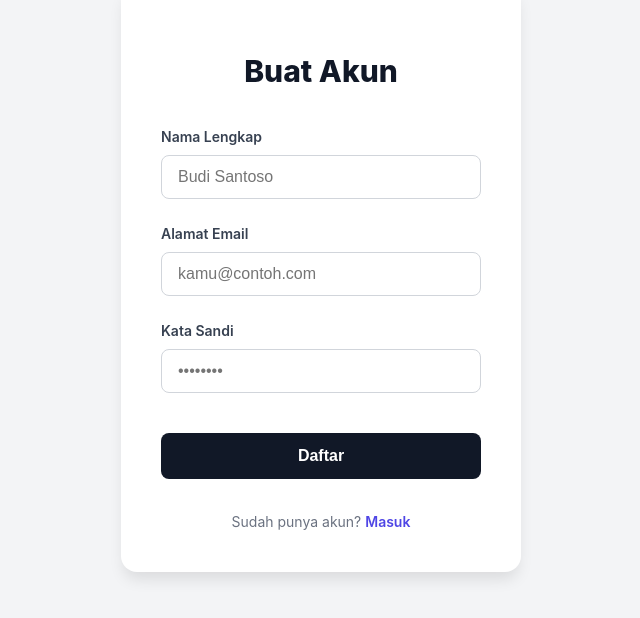
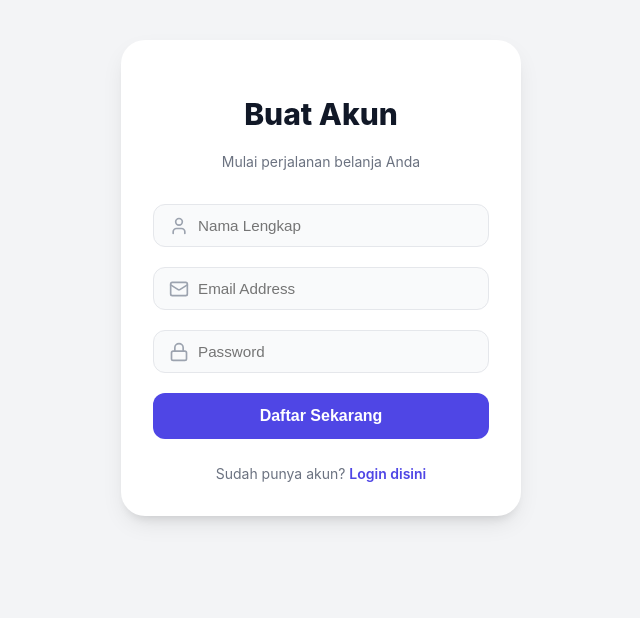
Before and after one commit to ravano-2464/Ravano-Shop-FE, a React (Vite) app: page /register in a window 1280 px wide. Shown: the part 122-740 px from the top of the page, without its empty margins (319-959 px from the left). Built offline with nearby package versions, Linux system fonts and the light colour scheme; no server answers.

Commit message:
Fixing Toast Massage And Design Register Pages

```diff
--- a/src/hooks/Auth/useAuth.js
+++ b/src/hooks/Auth/useAuth.js
@@ -1,7 +1,6 @@
 import { useContext } from 'react';
 import { AuthContext } from '../../context/AuthContext';
 import axios from 'axios';
-import toast from 'react-hot-toast';
 
 const BASE_URL = import.meta.env.VITE_API_BASE_URL;
 
@@ -15,7 +14,6 @@ const useAuth = () => {
   const { user, login, logout } = context;
 
   const loginUser = async (email, password) => {
-    const toastId = toast.loading('Signing in...');
     try {
       const response = await axios.post(`${BASE_URL}/auth/login`, {
         email,
@@ -23,18 +21,14 @@ const useAuth = () => {
       });
       if (response.data) {
         login(response.data);
-        toast.success('Welcome back!', { id: toastId });
         return true;
       }
-    } catch (error) {
-      const message = error.response?.data?.error || 'Login failed';
-      toast.error(message, { id: toastId });
+    } catch {
       return false;
     }
   };
 
   const registerUser = async (name, email, password) => {
-    const toastId = toast.loading('Creating account...');
     try {
       const response = await axios.post(`${BASE_URL}/auth/register`, {
         name,
@@ -43,19 +37,15 @@ const useAuth = () => {
       });
       if (response.data) {
         login(response.data);
-        toast.success('Account created successfully!', { id: toastId });
         return true;
       }
-    } catch (error) {
-      const message = error.response?.data?.error || 'Registration failed';
-      toast.error(message, { id: toastId });
+    } catch {
       return false;
     }
   };
 
   const logoutUser = () => {
     logout();
-    toast.success('Logged out successfully');
   };
 
   return {
--- a/src/pages/Register.jsx
+++ b/src/pages/Register.jsx
@@ -1,8 +1,9 @@
 import React, { useState } from 'react';
+import { createUseStyles } from 'react-jss';
+import { User, Mail, Lock, X, Loader2 } from 'lucide-react';
 import { Link, useNavigate } from 'react-router-dom';
-import { createUseStyles } from 'react-jss';
-import useAuth from '../hooks/Auth/useAuth';
-import { useLanguage } from '../context/LanguageContext';
+import axios from 'axios';
+import toast, { Toaster } from 'react-hot-toast';
 
 const useStyles = createUseStyles({
   container: {
@@ -10,80 +11,97 @@ const useStyles = createUseStyles({
     display: 'flex',
     alignItems: 'center',
     justifyContent: 'center',
-    backgroundColor: '#f3f4f6',
+    backgroundColor: '#F3F4F6',
     padding: '1rem',
   },
   card: {
     backgroundColor: 'white',
-    padding: '2.5rem',
-    borderRadius: '1rem',
-    boxShadow: '0 10px 15px -3px rgba(0, 0, 0, 0.1)',
     width: '100%',
     maxWidth: '400px',
+    padding: '2rem',
+    borderRadius: '1.5rem',
+    boxShadow:
+      '0 10px 25px -5px rgba(0, 0, 0, 0.1), 0 8px 10px -6px rgba(0, 0, 0, 0.1)',
+  },
+  header: {
+    textAlign: 'center',
+    marginBottom: '2rem',
   },
   title: {
     fontSize: '1.875rem',
     fontWeight: '800',
     color: '#111827',
-    textAlign: 'center',
-    marginBottom: '2rem',
+    marginBottom: '0.5rem',
+  },
+  subtitle: {
+    color: '#6B7280',
+    fontSize: '0.875rem',
   },
   form: {
     display: 'flex',
     flexDirection: 'column',
-    gap: '1.5rem',
+    gap: '1.25rem',
   },
   inputGroup: {
-    display: 'flex',
-    flexDirection: 'column',
-    gap: '0.5rem',
+    position: 'relative',
   },
-  label: {
-    fontSize: '0.875rem',
-    fontWeight: '600',
-    color: '#374151',
+  icon: {
+    position: 'absolute',
+    left: '1rem',
+    top: '50%',
+    transform: 'translateY(-50%)',
+    color: '#9CA3AF',
+    pointerEvents: 'none',
   },
   input: {
-    padding: '0.75rem 1rem',
-    borderRadius: '0.5rem',
-    border: '1px solid #d1d5db',
-    fontSize: '1rem',
+    width: '100%',
+    padding: '0.75rem 1rem 0.75rem 2.75rem',
+    borderRadius: '0.75rem',
+    border: '1px solid #E5E7EB',
+    backgroundColor: '#F9FAFB',
+    fontSize: '0.95rem',
+    color: '#1F2937',
+    transition: 'all 0.2s',
     outline: 'none',
-    transition: 'all 0.2s',
     '&:focus': {
-      borderColor: '#4f46e5',
-      boxShadow: '0 0 0 3px rgba(79, 70, 229, 0.1)',
+      borderColor: '#4F46E5',
+      backgroundColor: 'white',
+      boxShadow: '0 0 0 4px rgba(79, 70, 229, 0.1)',
     },
   },
   button: {
-    backgroundColor: '#111827',
+    width: '100%',
+    padding: '0.875rem',
+    backgroundColor: '#4F46E5',
     color: 'white',
-    padding: '0.875rem',
-    borderRadius: '0.5rem',
+    border: 'none',
+    borderRadius: '0.75rem',
+    fontSize: '1rem',
     fontWeight: '600',
-    border: 'none',
     cursor: 'pointer',
-    fontSize: '1rem',
-    marginTop: '1rem',
     transition: 'background-color 0.2s',
+    display: 'flex',
+    justifyContent: 'center',
+    alignItems: 'center',
+    gap: '0.5rem',
     '&:hover': {
-      backgroundColor: '#000000',
+      backgroundColor: '#4338CA',
     },
     '&:disabled': {
-      opacity: 0.7,
+      backgroundColor: '#9CA3AF',
       cursor: 'not-allowed',
     },
   },
   footer: {
-    marginTop: '2rem',
+    marginTop: '1.5rem',
     textAlign: 'center',
     fontSize: '0.875rem',
-    color: '#6b7280',
+    color: '#6B7280',
   },
   link: {
-    color: '#4f46e5',
+    color: '#4F46E5',
+    fontWeight: '600',
     textDecoration: 'none',
-    fontWeight: '600',
     '&:hover': {
       textDecoration: 'underline',
     },
@@ -93,87 +111,171 @@ const useStyles = createUseStyles({
 const Register = () => {
   const classes = useStyles();
   const navigate = useNavigate();
-  const { registerUser } = useAuth();
-  const { t } = useLanguage();
   const [formData, setFormData] = useState({
     name: '',
     email: '',
     password: '',
   });
-  const [isSubmitting, setIsSubmitting] = useState(false);
+  const [loading, setLoading] = useState(false);
+  const BASE_URL = import.meta.env.VITE_API_BASE_URL;
 
   const handleChange = (e) => {
     setFormData({ ...formData, [e.target.name]: e.target.value });
   };
 
-  const handleSubmit = async (e) => {
+  const handleRegister = async (e) => {
     e.preventDefault();
-    setIsSubmitting(true);
-    const success = await registerUser(
-      formData.name,
-      formData.email,
-      formData.password,
-    );
-    if (success) {
-      navigate('/');
+    setLoading(true);
+
+    try {
+      await axios.post(`${BASE_URL}/auth/register`, formData);
+
+      toast.success(
+        (t) => (
+          <div style={{ display: 'flex', alignItems: 'center', width: '100%' }}>
+            <span style={{ flex: 1 }}>Registrasi berhasil! Silakan login.</span>
+            <button
+              onClick={() => toast.dismiss(t.id)}
+              style={{
+                background: 'transparent',
+                border: 'none',
+                cursor: 'pointer',
+                marginLeft: '0.5rem',
+                color: 'inherit',
+                display: 'flex',
+                alignItems: 'center',
+              }}
+            >
+              <X size={16} />
+            </button>
+          </div>
+        ),
+        {
+          duration: 5000,
+          style: {
+            background: '#D1FAE5',
+            color: '#065F46',
+            fontWeight: '600',
+            border: '1px solid #6EE7B7',
+            borderRadius: '0.75rem',
+            padding: '1rem 1.5rem',
+          },
+          iconTheme: {
+            primary: '#10B981',
+            secondary: '#D1FAE5',
+          },
+        },
+      );
+
+      navigate('/login');
+    } catch (error) {
+      const errorMsg = error.response?.data?.error || 'Gagal mendaftar';
+      toast.error(
+        (t) => (
+          <div style={{ display: 'flex', alignItems: 'center', width: '100%' }}>
+            <span style={{ flex: 1 }}>{errorMsg}</span>
+            <button
+              onClick={() => toast.dismiss(t.id)}
+              style={{
+                background: 'transparent',
+                border: 'none',
+                cursor: 'pointer',
+                marginLeft: '0.5rem',
+                color: 'inherit',
+                display: 'flex',
+                alignItems: 'center',
+              }}
+            >
+              <X size={16} />
+            </button>
+          </div>
+        ),
+        {
+          duration: 5000,
+          style: {
+            background: '#FEE2E2',
+            color: '#991B1B',
+            fontWeight: '600',
+            border: '1px solid #FCA5A5',
+            borderRadius: '0.75rem',
+            padding: '1rem 1.5rem',
+          },
+          iconTheme: {
+            primary: '#DC2626',
+            secondary: '#FEE2E2',
+          },
+        },
+      );
+    } finally {
+      setLoading(false);
     }
-    setIsSubmitting(false);
   };
 
   return (
     <div className={classes.container}>
+      <Toaster position="top-center" />
       <div className={classes.card}>
-        <h2 className={classes.title}>{t.auth.registerTitle}</h2>
-        <form onSubmit={handleSubmit} className={classes.form}>
+        <div className={classes.header}>
+          <h1 className={classes.title}>Buat Akun</h1>
+          <p className={classes.subtitle}>Mulai perjalanan belanja Anda</p>
+        </div>
+
+        <form onSubmit={handleRegister} className={classes.form}>
           <div className={classes.inputGroup}>
-            <label className={classes.label}>{t.auth.nameLabel}</label>
+            <User size={20} className={classes.icon} />
             <input
               type="text"
               name="name"
-              required
+              placeholder="Nama Lengkap"
               className={classes.input}
               value={formData.name}
               onChange={handleChange}
-              placeholder={t.auth.namePlaceholder}
+              required
             />
           </div>
+
           <div className={classes.inputGroup}>
-            <label className={classes.label}>{t.auth.emailLabel}</label>
+            <Mail size={20} className={classes.icon} />
             <input
               type="email"
               name="email"
-              required
+              placeholder="Email Address"
               className={classes.input}
               value={formData.email}
               onChange={handleChange}
-              placeholder={t.auth.emailPlaceholder}
+              required
             />
           </div>
+
           <div className={classes.inputGroup}>
-            <label className={classes.label}>{t.auth.passwordLabel}</label>
+            <Lock size={20} className={classes.icon} />
             <input
               type="password"
               name="password"
-              required
+              placeholder="Password"
               className={classes.input}
               value={formData.password}
               onChange={handleChange}
-              placeholder="••••••••"
-              minLength={6}
+              required
             />
           </div>
-          <button
-            type="submit"
-            className={classes.button}
-            disabled={isSubmitting}
-          >
-            {isSubmitting ? t.auth.signingUpBtn : t.auth.signUpBtn}
+
+          <button type="submit" className={classes.button} disabled={loading}>
+            {loading ? (
+              <>
+                <Loader2 size={20} className="animate-spin" />
+                Memproses...
+              </>
+            ) : (
+              'Daftar Sekarang'
+            )}
           </button>
         </form>
+
         <div className={classes.footer}>
-          {t.auth.hasAccount}{' '}
+          Sudah punya akun?{' '}
           <Link to="/login" className={classes.link}>
-            {t.auth.linkLogin}
+            Login disini
           </Link>
         </div>
       </div>
```
Also changed, not shown: src/components/Navbar.jsx (+44 -2 lines).
